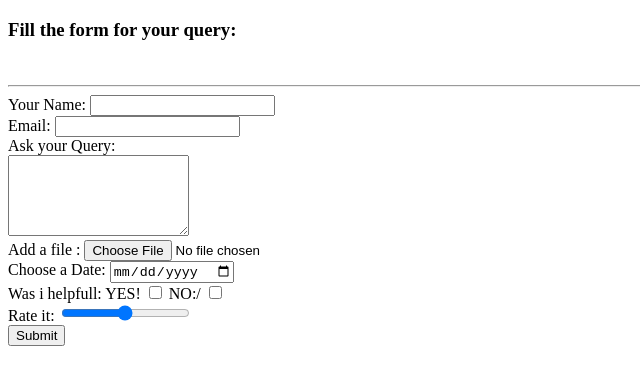
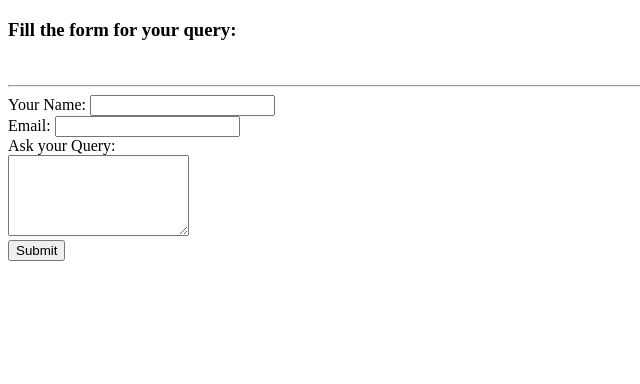
Before and after one commit to muhammedroshan5/cv, a plain HTML site: page forms.html in a window 1280 px wide. Shown: the whole page, without its empty margins (0-640 px from the left). Drawn offline with Linux system fonts and the light colour scheme.

Commit message:
part of forms deleted

```diff
--- a/forms.html
+++ b/forms.html
@@ -17,17 +17,6 @@
       <input type="email" name="email" value=""> <br>
       <label>Ask your Query: </label> <br>
       <textarea name="message" rows="5" cols="20"></textarea> <br>
-      <label>Add a file :</label>
-      <input type="file" name="" value=""> <br>
-      <label>Choose a Date: </label>
-      <input type="date" name="" value=""> <br>
-      <label>Was i helpfull:</label>
-      <label>YES!</label>
-      <input type="checkbox" name="" value="">
-      <label>NO:/</label>
-      <input type="checkbox" name="" value=""> <br>
-      <label>Rate it: </label>
-      <input type="range" name="" value=""> <br>
       <input type="submit" name="" >
 
     </form>
```
